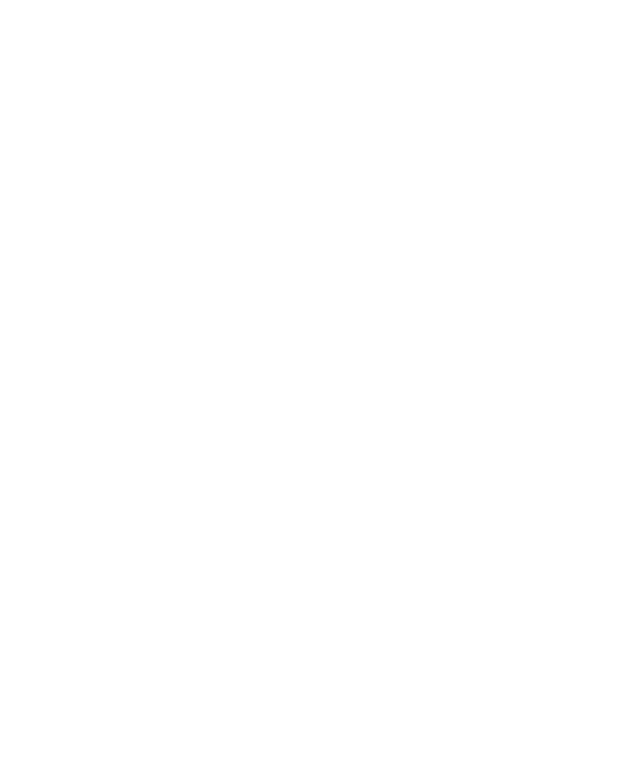
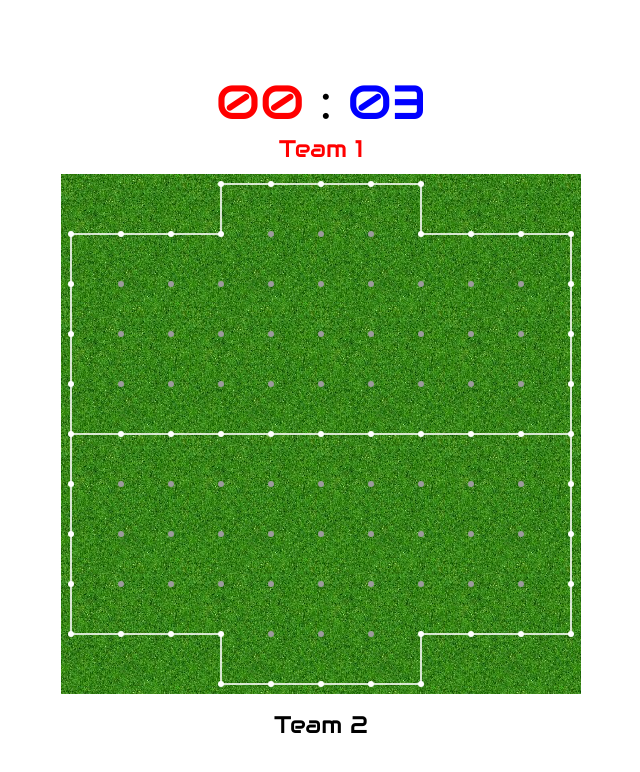
Before and after one commit to rzcoder/ftbl, a website: page static/index.html in a window 1280 px wide. Shown: the whole page, without its empty margins (319-959 px from the left). Drawn offline with nearby package versions, Linux system fonts and the light colour scheme.

Commit message:
draw field

```diff
--- a/index.js
+++ /dev/null
@@ -1,3 +0,0 @@
-/**
- * Created by rzcoder on 09.06.14.
- */
--- a/package.json
+++ b/package.json
@@ -2,7 +2,7 @@
   "name": "ftbl",
   "version": "0.0.0",
   "description": "ftbl",
-  "main": "index.js",
+  "main": "server.js",
   "scripts": {
     "test": "echo \"Error: no test specified\" && exit 1"
   },
--- a/static/game.js
+++ b/static/game.js
@@ -1,3 +1,145 @@
-/**
- * Created by rzcoder on 09.06.14.
- */
+(function () {
+    var canvas, ctx, gameState, teamsEl, fieldState;
+
+    var canvasParams = {
+        width: 520,
+        height: 520,
+        margin: 10,
+        stepSize: 50
+    };
+
+    var borders = [
+        [0, 1],
+        [3, 1],
+        [3, 0],
+        [7, 0],
+        [7, 1],
+        [10, 1],
+        [10, 9],
+        [7, 9],
+        [7, 10],
+        [3, 10],
+        [3, 9],
+        [0, 9],
+        [0, 1],
+        [0, 5],
+        [10, 5]
+    ];
+
+    var field = [
+        [0, 0, 0, 1, 1, 1, 1, 1, 0, 0, 0],
+        [1, 1, 1, 1, 2, 2, 2, 1, 1, 1, 1],
+        [1, 2, 2, 2, 2, 2, 2, 2, 2, 2, 1],
+        [1, 2, 2, 2, 2, 2, 2, 2, 2, 2, 1],
+        [1, 2, 2, 2, 2, 2, 2, 2, 2, 2, 1],
+        [1, 1, 1, 1, 1, 1, 1, 1, 1, 1, 1],
+        [1, 2, 2, 2, 2, 2, 2, 2, 2, 2, 1],
+        [1, 2, 2, 2, 2, 2, 2, 2, 2, 2, 1],
+        [1, 2, 2, 2, 2, 2, 2, 2, 2, 2, 1],
+        [1, 1, 1, 1, 2, 2, 2, 1, 1, 1, 1],
+        [0, 0, 0, 1, 1, 1, 1, 1, 0, 0, 0]
+    ];
+
+    var styles = {
+        border: {
+            size: 2,
+            color: 'rgba(255, 255, 255, 0.8)'
+        },
+        borderPoint: {
+            size: 3,
+            color: 'rgba(255, 255, 255, 1)'
+        },
+
+        fieldPoint: {
+            size: 3,
+            color: 'rgba(155, 155, 155, 1)'
+        }
+    };
+
+    function init() {
+        canvas = document.querySelector('canvas');
+        ctx = canvas.getContext('2d');
+
+        teamsEl = [
+            document.querySelector('.scores-team1'),
+            document.querySelector('.scores-team2')
+        ];
+
+        gameState = {
+            team1Score: 0,
+            team2Score: 0,
+            moveLog: []
+        };
+
+        fieldState = field.slice(0);
+
+        loadResources(function() {
+            drawField();
+        });
+
+        drawScores();
+    }
+
+    function loadResources(callback) {
+        grassImg = new Image();
+        grassImg.src = '/assets/grass.jpg';
+        grassImg.onload = function() {
+            callback();
+        }
+    }
+
+    function drawScores() {
+        teamsEl[0].innerText = '0' + gameState.team1Score;
+        teamsEl[1].innerText = '0' + gameState.team1Score;
+    }
+
+    var drawingUtils = {
+        point: function (ctx, x, y, radius){
+            ctx.beginPath();
+            ctx.arc(x, y, radius, 0, 2 * Math.PI, true);
+            ctx.fill();
+        }
+    };
+
+    function drawField() {
+        ctx.fillStyle = ctx.createPattern(grassImg, 'repeat');
+        ctx.fillRect(0, 0, canvasParams.width, canvasParams.height);
+
+        for (var y = 0; y < field.length; y++) {
+            for(var x = 0; x < field[y].length; x++) {
+                var pointSize;
+                switch(field[y][x]) {
+                    case 1:
+                        ctx.fillStyle = styles.borderPoint.color;
+                        pointSize = styles.borderPoint.size;
+                        break;
+                    case 2:
+                        ctx.fillStyle = styles.fieldPoint.color;
+                        pointSize = styles.fieldPoint.size;
+                        break;
+                    default:
+                        continue;
+                }
+
+                drawingUtils.point(ctx, canvasParams.margin + canvasParams.stepSize * x, canvasParams.margin + canvasParams.stepSize * y, pointSize);
+            }
+        }
+
+        ctx.strokeStyle = styles.border.color;
+        ctx.lineWidth =  styles.border.size;
+
+        ctx.beginPath();
+        for(var i = 0; i < borders.length; i++) {
+            var pointX = borders[i][0];
+            var pointY = borders[i][1];
+            if(i == 0) {
+                ctx.moveTo(canvasParams.margin + canvasParams.stepSize * pointX, canvasParams.margin +  canvasParams.stepSize * pointY);
+            } else {
+                ctx.lineTo(canvasParams.margin + canvasParams.stepSize * pointX, canvasParams.margin +  canvasParams.stepSize * pointY);
+            }
+        }
+        ctx.stroke();
+    }
+
+    window.onload = init;
+})();
--- a/static/index.html
+++ b/static/index.html
@@ -3,13 +3,30 @@
 <head lang="en">
     <meta charset="UTF-8">
     <title>Ftbl</title>
+    <link href='http://fonts.googleapis.com/css?family=Audiowide|Open+Sans' rel='stylesheet' type='text/css'>
     <link rel="stylesheet" href="/styles.css">
 </head>
 <body>
 
-    <canvas ></canvas>
+    <div class="container">
+        <div class="scores">
+            <span class="style-team1 scores-team1">05</span>
+            <span class="score-delimiter">:</span>
+            <span class="style-team2 scores-team1">03</span>
+        </div>
 
+        <div class="teamCaption">
+            <span class="style-team1">Team 1</span>
+        </div>
 
-<script src="/game.js"></script>
+        <canvas id="canvas" width="520" height="520"></canvas>
+
+        <div class="teamCaption">
+            <span class=style-"team2">Team 2</span>
+        </div>
+    </div>
+
+    <script src="/socket.io/socket.io.js"></script>
+    <script src="/game.js"></script>
 </body>
 </html>
--- a/static/styles.css
+++ b/static/styles.css
@@ -0,0 +1,47 @@
+body, html {
+    margin: 0;
+    padding: 0;
+    height: 100vh;
+    font-family: 'Open Sans', sans-serif;
+    background: #fff;
+}
+
+.container {
+    position: relative;
+    top: calc(45% - 1.5em - 265px);
+    width: 520px;
+    height: calc(3em + 550px);
+    border: 0px solid #000;
+    margin: auto;
+}
+
+.scores {
+    text-align: center;
+    font-size: 3em;
+    font-family: 'Audiowide', cursive;
+}
+
+.style-team1 {
+    color: #F00;
+}
+
+.style-team2 {
+    color: #00F;
+}
+
+.score-delimiter {
+    color: #000;
+}
+
+.teamCaption {
+    font-family: 'Audiowide', cursive;
+    text-align: center;
+    font-size: 1.5em;
+}
+
+#canvas {
+    width: 520px;
+    height: 520px;
+    margin: 10px auto;
+    border: 0px solid #0F0;
+}
```
Also changed, not shown: server.js (added, +19 -0 lines), static/assets/grass.jpg (added).
